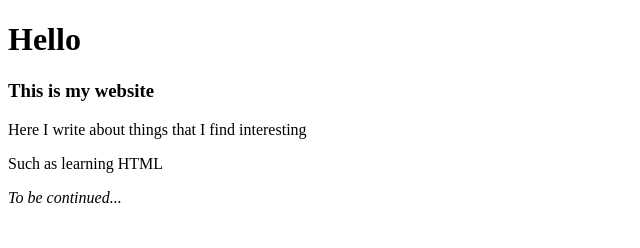
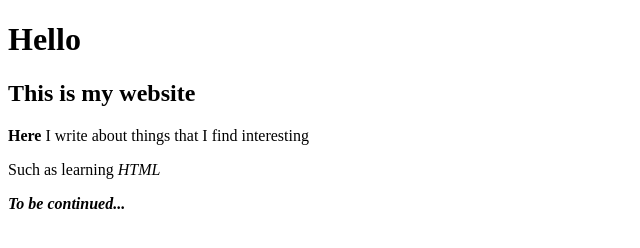
Before and after one commit to Lainey-git/lapio-website, a plain HTML site: page index.html in a window 1280 px wide. Shown: the whole page, without its empty margins (0-640 px from the left). Drawn offline with Linux system fonts and the light colour scheme.

Commit message:
Part 3, add third exercise

```diff
--- a/index.html
+++ b/index.html
@@ -10,10 +10,10 @@
 <body>
   <!--Do the exercises here-->
   <h1>Hello</h1>
-  <h3>This is my website</h3>
-  <p>Here I write about things that I find interesting</p>
-  <p>Such as learning HTML</p>
-  <em>To be continued...</em>
+  <h2>This is my website</h2>
+  <p><b>Here</b> I write about things that I find interesting</p>
+  <p>Such as learning <i>HTML</i></p>
+  <em><b>To be continued...</b></em>
 </body>
 
 </html>
```
